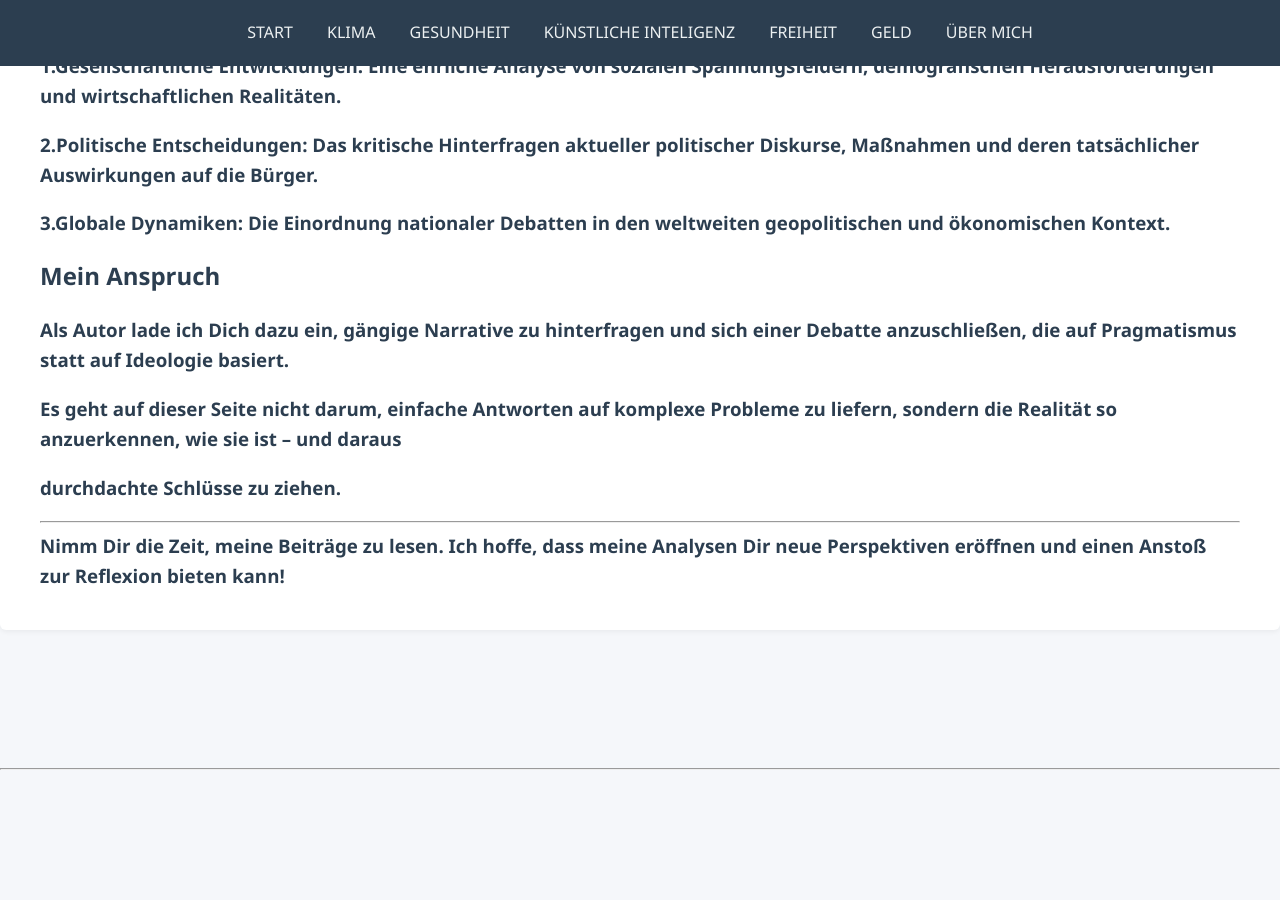
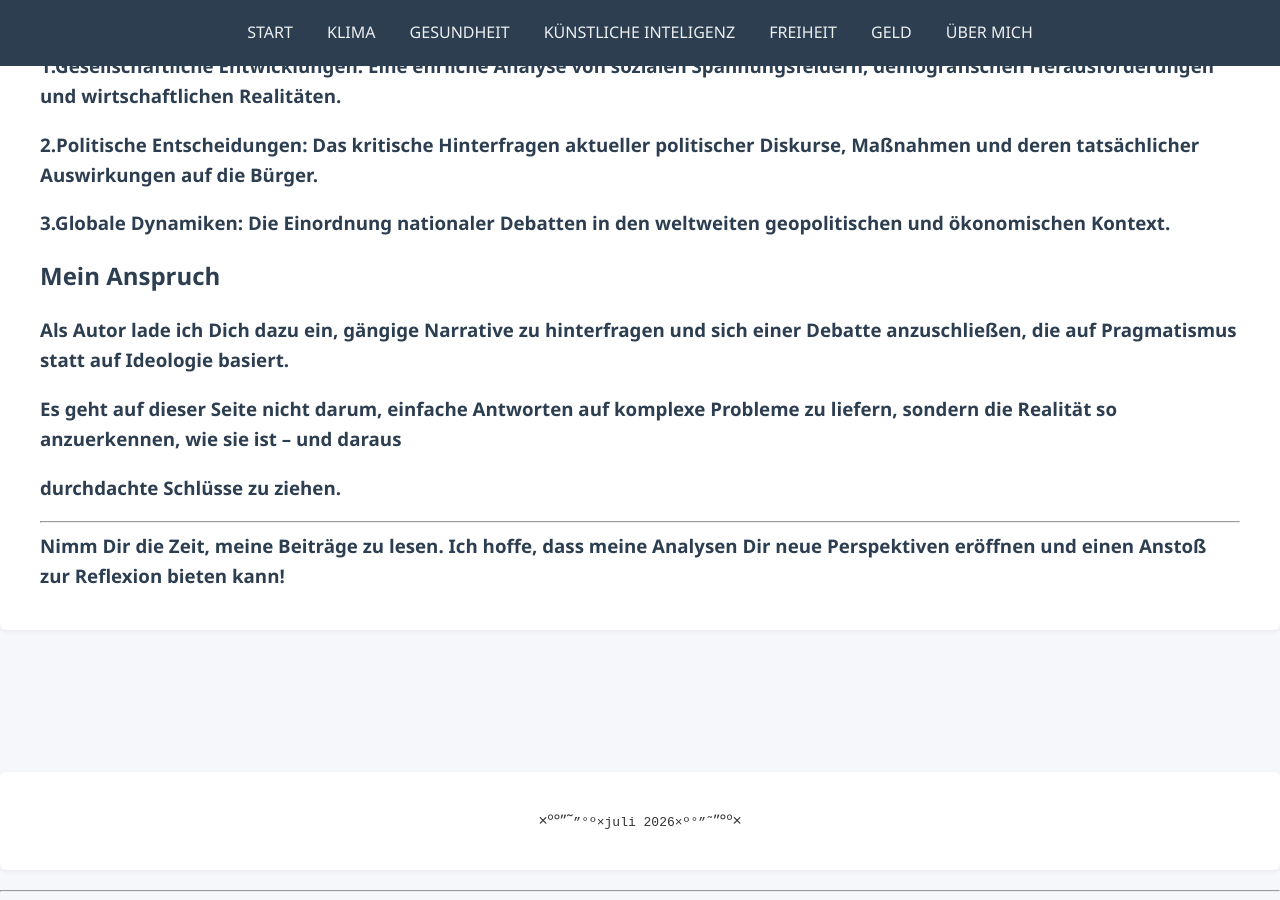
Before and after one commit to TheGermanTruth/TheGermanTruth, a Jekyll site: the page built from index.md, in a window 1280 px wide and 900 px high, scrolled down 1906 px. Built offline with Jekyll 4.4.1, drawn with Linux system fonts in a browser that asks for light colours; before the commit the page ends 2684 px from its top, so only the background shows below that.

Commit message:
Update index.md

```diff
--- a/index.md
+++ b/index.md
@@ -52,4 +52,9 @@ title: "Startseite"
 <br>&nbsp;
 <br>&nbsp;
 
+<div class="section one-column" align="center" markdown="1">
+
+×º°”˜`”°º×juli 2026×º°”˜`”°º×
+
+</div>
 ---
```
